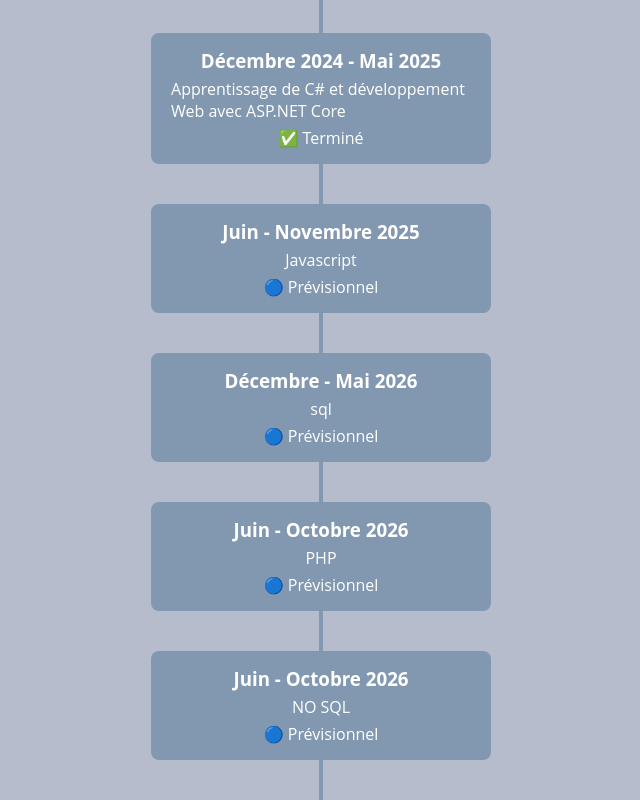
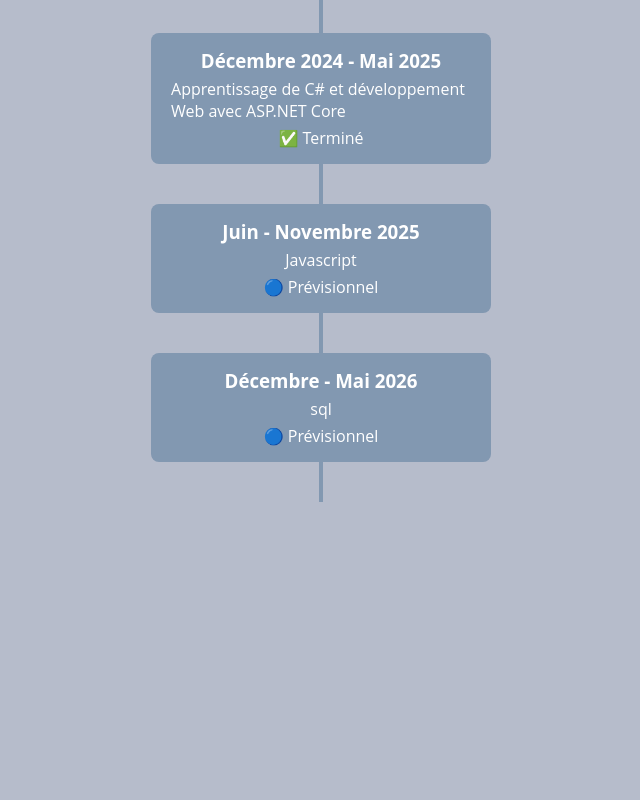
Before and after one commit to Lescodederemi/link, a plain HTML site: page dev.html in a window 1280 px wide. Shown: the part 388-1188 px from the top of the page, without its empty margins (319-959 px from the left). After the commit the page ends 890 px from the top, so only its background shows below. Drawn offline with Linux system fonts and the light colour scheme.

Commit message:
Update dev.html

```diff
--- a/dev.html
+++ b/dev.html
@@ -116,16 +116,5 @@
     <p>🔵 Prévisionnel</p>
     </div>
 
-    <div class="timeline-item">
-    <h3>Juin - Octobre 2026</h3>
-    <p>PHP</p>
-    <p>🔵 Prévisionnel</p>
-    </div>
-
-    <div class="timeline-item">
-        <h3>Juin - Octobre 2026</h3>
-        <p>NO SQL</p>
-        <p>🔵 Prévisionnel</p>
-        </div>
 </body>
 </html>
```
